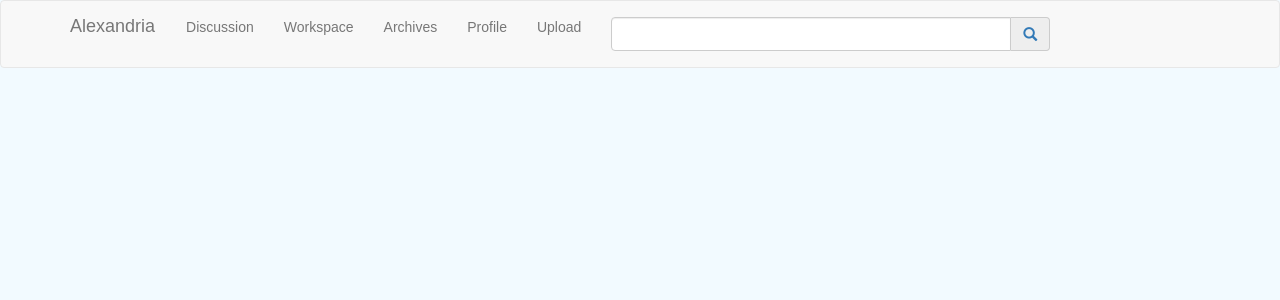
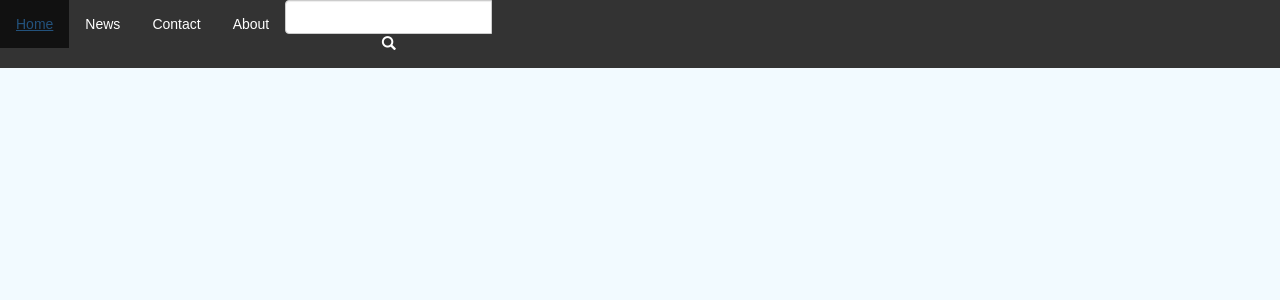
Before and after one commit to dreaminblues/scigold, a React (Create React App) app in the folder scigold-app/: page / in a window 1280 px wide. Shown: the top 300 px of the page. Built offline with nearby package versions, Linux system fonts and the light colour scheme.

Commit message:
sun morning

```diff
--- a/scigold-app/src/App.css
+++ b/scigold-app/src/App.css
@@ -65,3 +65,29 @@ h1 {
   padding: 10px;
   z-index: 5;
 }
+
+
+ul {
+  list-style-type: none;
+  margin: 0;
+  padding: 0;
+  overflow: hidden;
+  background-color: #333;
+}
+
+li {
+  float: left;
+}
+
+li a {
+  display: block;
+  color: white;
+  text-align: center;
+  padding: 14px 16px;
+  text-decoration: none;
+}
+
+/* Change the link color to #111 (black) on hover */
+li a:hover {
+  background-color: #111;
+}
--- a/scigold-app/src/App.js
+++ b/scigold-app/src/App.js
@@ -29,11 +29,11 @@ export default class App extends React.Component {
     });
   }
 
-  handleInputChange = event => {
-    this.setState({
-      [event.target.name]: event.target.value
-    });
-  };
+  // handleInputChange = event => {
+  //   this.setState({
+  //     [event.target.name]: event.target.value
+  //   });
+  // };
 
   handleGlyphClick(event) {
     event.preventDefault();
@@ -44,49 +44,25 @@ export default class App extends React.Component {
     return (
       <Router>
         <div className="App text-center">
-          <Navbar>
-            <Navbar.Header>
-              <Navbar.Brand>
-                <a href="#home">Alexandria</a>
-              </Navbar.Brand>
-            </Navbar.Header>
-            <Nav className='navbar'>
-              <NavItem className='nav-item' eventKey={1} href="#">
-                Discussion
-            </NavItem>
-              <NavItem className='nav-item' eventKey={2} href="#">
-                Workspace
-            </NavItem>
-              <NavItem className='nav-item' eventKey={3} href="#">
-                Archives
-            </NavItem>
-              <NavItem className='nav-item' eventKey={4} href="#">
-                Profile
-            </NavItem>
-              <NavItem className='nav-item' eventKey={5} href="#">
-                Upload
-            </NavItem>
-              <NavItem>
-                <Form inline onSubmit={this.handleClouds.bind(this)}>
-                  <ButtonGroup required controlId="Keyword">
-                    <InputGroup>
-                      <FormControl
-                        type="text"
-                        value={this.state.keyword}
-                        name="query"
-                        onChange={this.handleInputChange.bind(this)}
-                        style={{ width: 400 }} />
-                        <InputGroup.Addon>
-                        <Link to="/cloud">
-                          <Glyphicon glyph="search" />
-                        </Link>
-                      </InputGroup.Addon>
-                    </InputGroup>
-                  </ButtonGroup>
-                </Form>
-              </NavItem>
-            </Nav>
-          </Navbar>
+          <ul>
+            <li><a class="active" href="#home">Home</a></li>
+            <li><a href="#news">News</a></li>
+            <li><a href="#contact">Contact</a></li>
+            <li><a href="#about">About</a></li>
+            <li>
+              <Form inline onSubmit={this.handleClouds.bind(this)}>
+                <div class="input-group mb-3">
+                  <input type="text" class="form-control"></input>
+                  <div class="input-group-append">
+                    <span class="input-group-text" id="basic-addon2">
+                    <Link to="/cloud">
+                        <Glyphicon glyph="search" />
+                      </Link></span>
+                  </div>
+                </div>
+              </Form>
+            </li>
+          </ul>
           <Route exact path="/cloud" component={Cloud} />
         </div>
       </Router>
```
